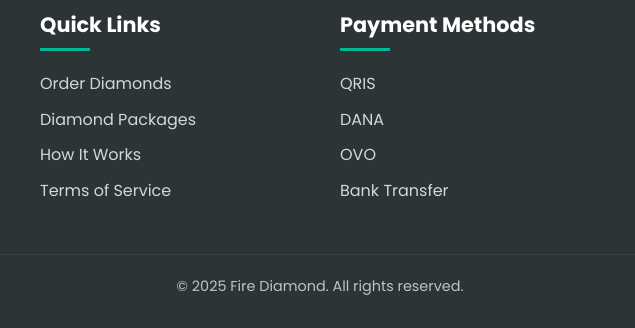
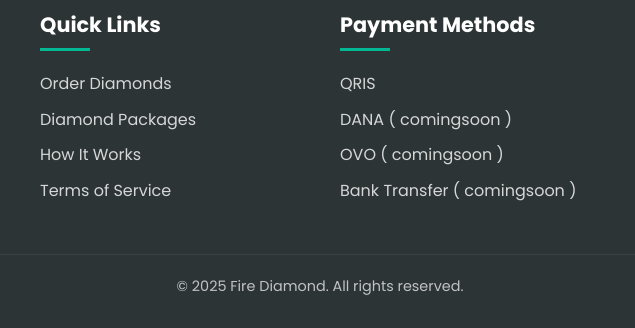
Before and after one commit to wirdan1/gabut, a plain HTML site: page index.html in a window 1280 px wide. Shown: the part 2832-3160 px from the top of the page, 320-955 px from the left. Drawn offline with Linux system fonts and the light colour scheme.

Commit message:
Update index.html

```diff
--- a/index.html
+++ b/index.html
@@ -885,9 +885,9 @@
                 <h3>Payment Methods</h3>
                 <ul>
                     <li><a href="#">QRIS</a></li>
-                    <li><a href="#">DANA</a></li>
-                    <li><a href="#">OVO</a></li>
-                    <li><a href="#">Bank Transfer</a></li>
+                    <li><a href="#">DANA ( comingsoon )</a></li>
+                    <li><a href="#">OVO ( comingsoon )</a></li>
+                    <li><a href="#">Bank Transfer ( comingsoon )</a></li>
                 </ul>
             </div>
 
```
